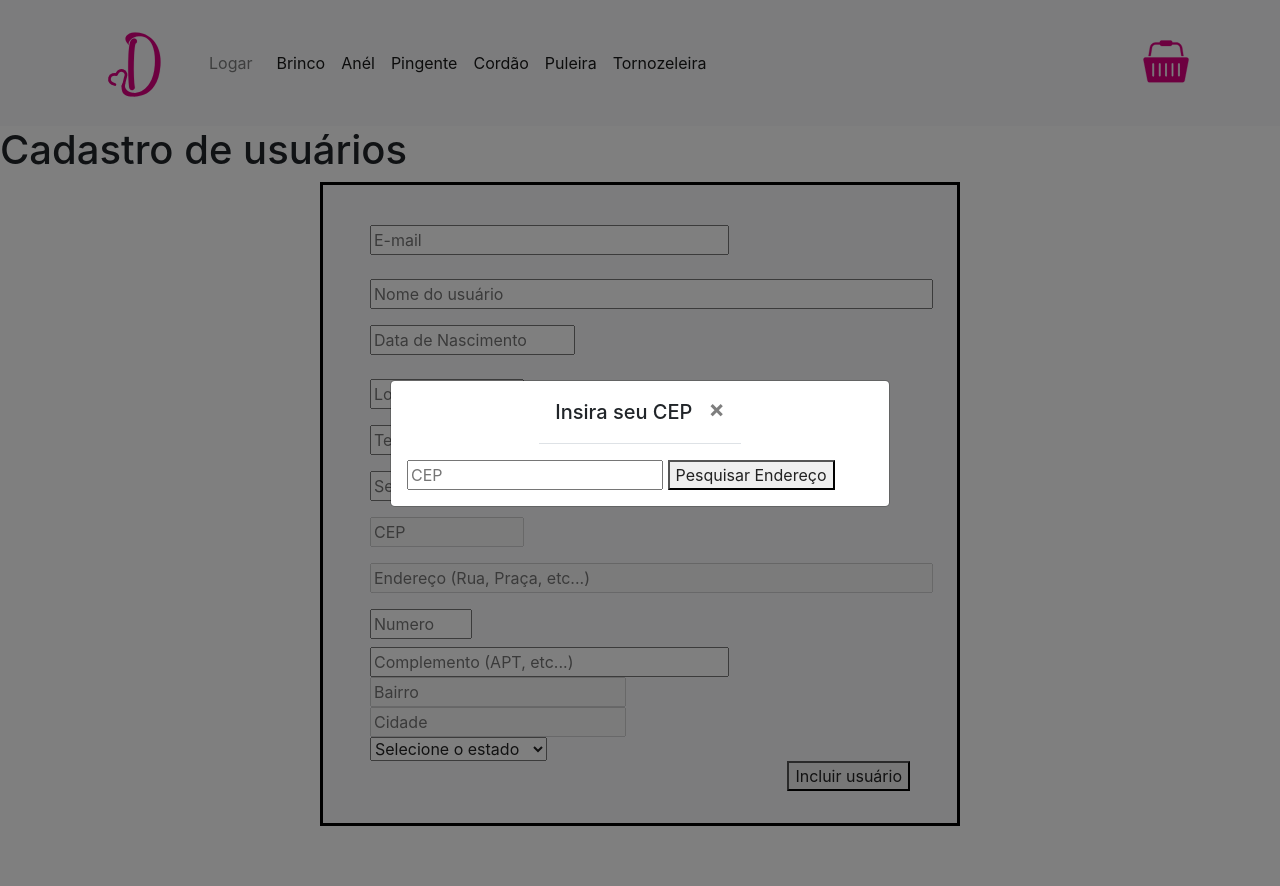
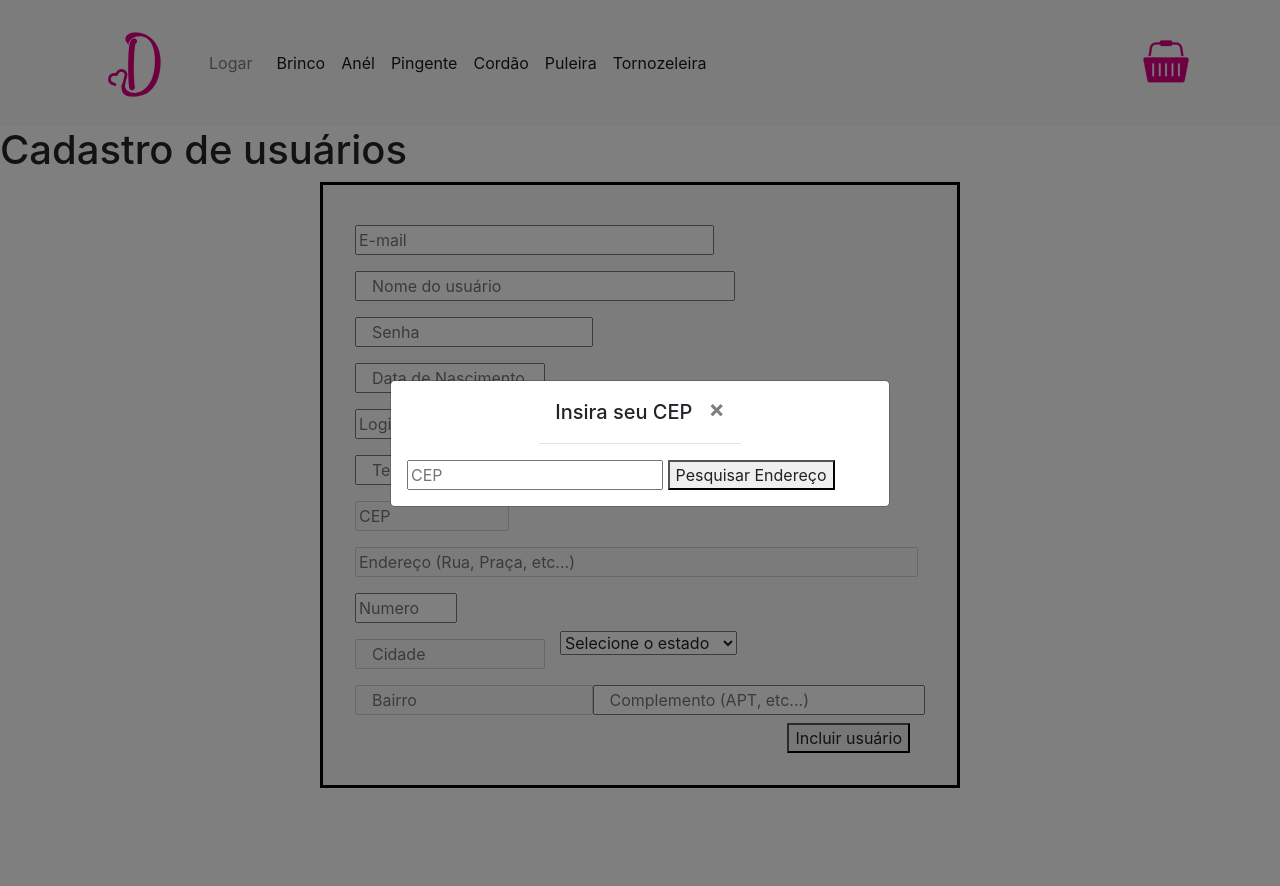
Before and after one commit to SilvioDiaz/Dmarsil, a PHP site: page /index.php?pagina=cadastro in a window 1280 px wide. Run offline with PHP 8.4, Linux system fonts and the light colour scheme; data comes from the database, SQL or seed files in the repository; data that the repository does not hold is empty.

Commit message:
Cadastro de Usuarios quase concluido

```diff
--- a/paginas/cadastro.php
+++ b/paginas/cadastro.php
@@ -196,35 +196,36 @@ function caixaAlta(campo){
         <div class="cadastro container-centro">
 
             <form id="tela" action="<?=$acao_formulario?>" method="POST">
+
+                <input class="input_cadastro entrada" type="email" size=30 value="<?=$campo['email']?>" maxlength="30" id="txtEmail" name="txtEmail" placeholder="E-mail"required><br>
+
+                <input class="input_cadastro entrada col-8" type="text" size=50 value="<?=$campo['nome']?>" maxlength="50" id="txtNome" name="txtNome" placeholder="Nome do usuário" onkeyup="caixaAlta(this)" required><br>
+                <input class="input_cadastro entrada col-5" type="password" size=10 value="<?=$campo['senha']?>" maxlength="15" id="txtSenha" name="txtSenha" placeholder="Senha" required><br>
+
+                <input class="input_cadastro entrada col-4" type="text" size=15 value="<?=$campo['nascimento']?>" id="txtNascimento" name="txtNascimento" placeholder="Data de Nascimento" maxlength="10" onkeypress="verificarNumero(this,event)"  onkeypress="formatarData(this,event)" required ><br>
+
+                <input class="input_cadastro entrada entrada-top" size=10 value="<?=$campo['login']?>" maxlength="10" type="text" id="txtLogin" name="txtLogin" placeholder="Login" required><br>
+
                 <div class="col-12">
-                    <input class="input_cadastro entrada" type="email" size=30 value="<?=$campo['email']?>" maxlength="30" id="txtEmail" name="txtEmail" placeholder="E-mail"required><br>
+                    <div class="row">
+                        <input class="input_cadastro entrada col-5" type="text" size=15 value="<?=$campo['telefone']?>" maxlength="14" id="txtTelefone" name="txtTelefone" placeholder="Telefone" onkeypress="verificarNumero(this,event)" required><br>
                     </div>
-                <div class="col-12 input_cadastro input_cadastro">
-                    <input class="input_cadastro entrada" type="text" size=50 value="<?=$campo['nome']?>" maxlength="50" id="txtNome" name="txtNome" placeholder="Nome do usuário" onkeyup="caixaAlta(this)" required><br>
-                    <input class="input_cadastro entrada" type="text" size=15 value="<?=$campo['nascimento']?>" id="txtNascimento" name="txtNascimento" placeholder="Data de Nascimento" maxlength="10" onkeypress="verificarNumero(this,event)"  onkeypress="formatarData(this,event)" required ><br>
                 </div>
+
+                <input readonly class="input_cadastro entrada" type="text" maxlength="10" size=10 value="<?=$campo['cep']?>" id="txtCep" name="txtCep" placeholder="CEP" onkeypress="verificarNumero(this,event)" required><br>
+
                 <div class="col-12">
-                    <input class="input_cadastro entrada entrada-top" size=10 value="<?=$campo['login']?>" maxlength="10" type="text" id="txtLogin" name="txtLogin" placeholder="Login" required><br>
-                </div>
-                <div class="col-12">
-                    <input class="input_cadastro entrada" type="text" size=15 value="<?=$campo['telefone']?>" maxlength="14" id="txtTelefone" name="txtTelefone" placeholder="Telefone" onkeypress="verificarNumero(this,event)" required><br>
-                    <input class="input_cadastro entrada" type="password" size=10 value="<?=$campo['senha']?>" maxlength="15" id="txtSenha" name="txtSenha" placeholder="Senha" required><br>
-                </div>
-                <div class="col-12">
-                    <input readonly class="input_cadastro entrada" type="text" maxlength="10" size=10 value="<?=$campo['cep']?>" id="txtCep" name="txtCep" placeholder="CEP" onkeypress="verificarNumero(this,event)" required><br>
-                </div>
-                <div class="col-12">
+                    <div class="row">
                         <input readonly class="input_cadastro entrada" type="text" size=50 value="<?=$campo['endereco']?>" maxlength="40" id="txtEndereco" name="txtEndereco" placeholder="Endereço (Rua, Praça, etc...)" onkeyup="caixaAlta(this)" required><br>
                         <input class="input_cadastro entrada" type="text" size=5 value="<?=$campo['numero']?>" maxlength="8" id="txtNumero" name="txtNumero" placeholder="Numero" onkeypress="verificarNumero(this,event)"><br>
                     </div>
+                </div>
+
                 <div class="col-12">
-                    <input class="entrada" type="text" size=30 value="<?=$campo['complemento']?>" maxlength="20" id="txtComplemento" name="txtComplemento" placeholder="Complemento (APT, etc...)"><br>
-                </div>
-                <div class="col-12">
-                    <input readonly class="entrada" type="text" size=20 value="<?=$campo['bairro']?>" maxlength="25" id="txtBairro" name="txtBairro" placeholder="Bairro" required><br>
-                    <input readonly class="entrada" type="text" size=20 value="<?=$campo['cidade']?>" maxlength="25" id="txtCidade" name="txtCidade" placeholder="Cidade" required><br>
-                </div>
-                <div class="col-12">
+                    <div class="row">
+                        <input readonly class="entrada input_cadastro col-4" type="text" size=20 value="<?=$campo['cidade']?>" maxlength="25" id="txtCidade" name="txtCidade" placeholder="Cidade" required><br>
+
+                        <div class="col-8">
                             <select class="entrada" name="cmbEstado">
                                 <option value="#">Selecione o estado</option>
 
@@ -239,6 +240,17 @@ function caixaAlta(campo){
                                 <?php } ?>
                             </select><br>
                         </div>
+                    </div>
+                </div>
+
+                <div class="col-12">
+                    <div class="row">
+                        <input readonly class="entrada input_cadastro col-5" type="text" size=20 value="<?=$campo['bairro']?>" maxlength="25" id="txtBairro" name="txtBairro" placeholder="Bairro" required><br>
+                        <input class="entrada input_cadastro col-7" type="text" size=30 value="<?=$campo['complemento']?>" maxlength="20" id="txtComplemento" name="txtComplemento" placeholder="Complemento (APT, etc...)"><br>
+                    </div>
+                </div>
+
+
 
                 <div class="barra col-12">
 
```
Lines whose indentation alone changed are shown as unchanged.
